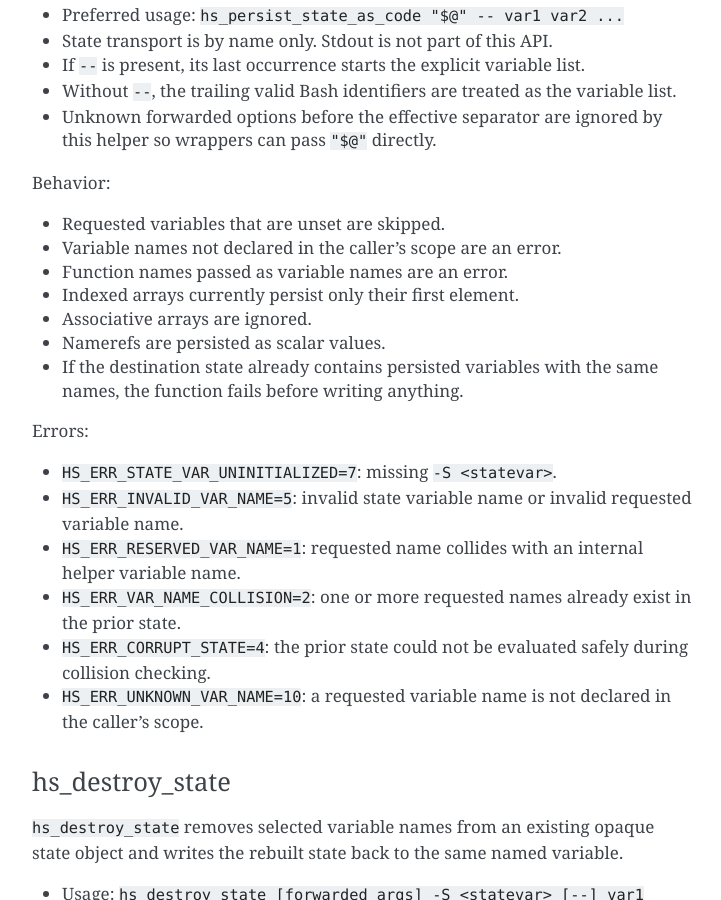
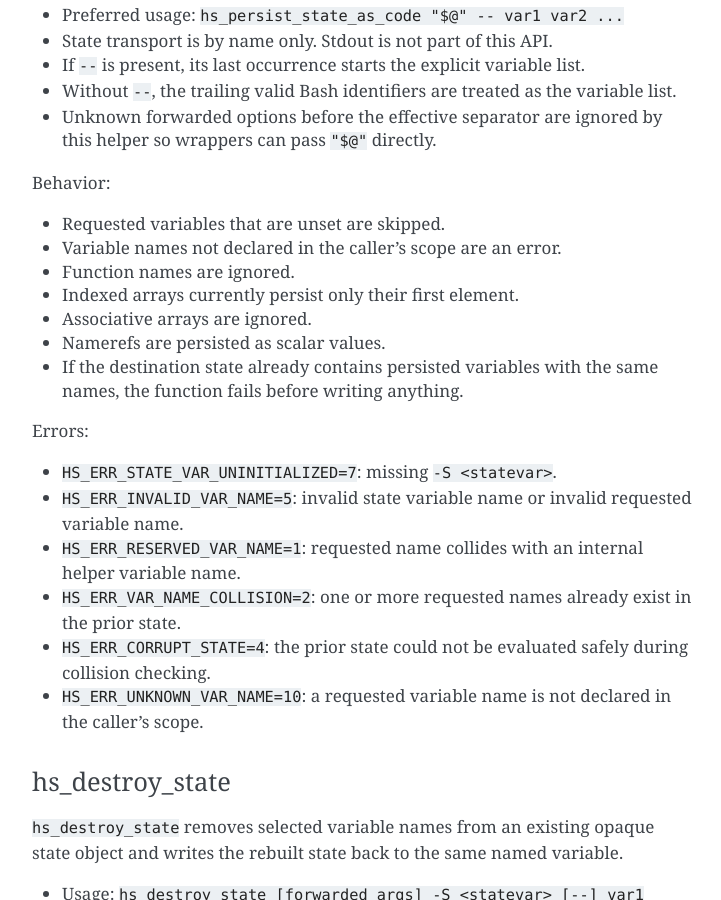
Before and after one commit to CriticalOptimisation/bash-deploy-libs, a Sphinx documentation site: the page built from docs/libraries/handle_state.rst, in a window 1280 px wide and 900 px high, scrolled down 1316 px. Shown: the whole window, without its empty margins (388-1109 px from the left). Built offline with Sphinx 7.4.7, drawn with Linux system fonts in a browser that asks for light colours; pages that are not in the unit, such as notebooks, are missing from menus; some of the changed text lies outside the part shown.

Commit message:
fix(handle_state): preserve silent-ignore for function names, keep known issue #2 separate; fix array type in known issue nr.6 test
Co-Authored-By: Claude Sonnet 4.6 <noreply@anthropic.com>

```diff
--- a/docs/libraries/handle_state.rst
+++ b/docs/libraries/handle_state.rst
@@ -69,7 +69,7 @@ Behavior:
 
 - Requested variables that are unset are skipped.
 - Variable names not declared in the caller's scope are an error.
-- Function names passed as variable names are an error.
+- Function names are ignored.
 - Indexed arrays currently persist only their first element.
 - Associative arrays are ignored.
 - Namerefs are persisted as scalar values.
@@ -253,6 +253,7 @@ Known Limitations
 
 The tests currently demonstrate these limitations:
 
+- function names passed to ``hs_persist_state_as_code`` are ignored
 - indexed arrays preserve only their first element
 - associative arrays are ignored
 - namerefs are restored as scalar values
```
Also changed, not shown: 2 other files.
